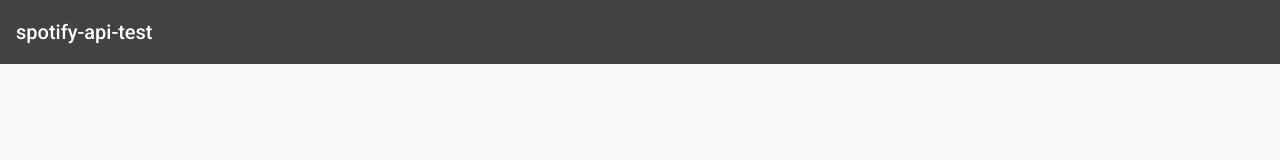
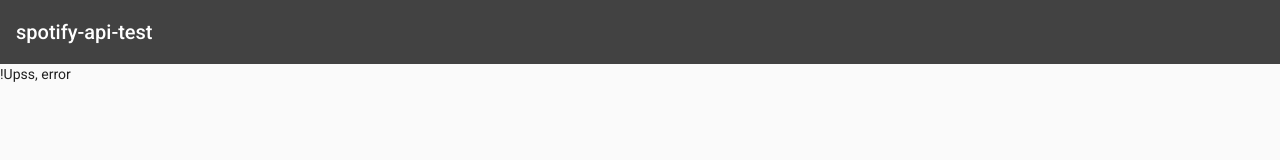
Before and after one commit to Mcs-developer/spotify-api-test, an Angular app: page /error in a window 1280 px wide. Before the commit this address led to /. Shown: the top 160 px of the page. Built offline with nearby package versions, Linux system fonts and the light colour scheme.

Commit message:
Added error component

```diff
--- a/src/app/app-routing.module.ts
+++ b/src/app/app-routing.module.ts
@@ -2,13 +2,15 @@ import { NgModule } from '@angular/core';
 import { Routes, RouterModule } from '@angular/router';
 import { LoginComponent } from './login/login.component';
 import { CallbackComponent } from './callback/callback.component';
+import { ErrorComponent } from './error/error.component';
 
 
 const routes: Routes = [
   { path: 'login', component: LoginComponent },
   { path: 'callback', component: CallbackComponent },
   { path: 'playlist', loadChildren: () => import('./playlist/playlist.module').then(m => m.PlaylistModule) },
-  { path: '', redirectTo: '/login' , pathMatch: 'full'}
+  { path: '', redirectTo: '/login' , pathMatch: 'full'},
+  { path: '**', component: ErrorComponent }
 ];
 
 @NgModule({
--- a/src/app/app.module.ts
+++ b/src/app/app.module.ts
@@ -16,13 +16,15 @@ import { CallbackComponent } from './callback/callback.component';
 import { HttpClientModule, HTTP_INTERCEPTORS } from '@angular/common/http';
 import { JwtInterceptor } from './_helpers/jwt.interceptor';
 import { ErrorInterceptor } from './_helpers/error.interceptor';
+import { ErrorComponent } from './error/error.component';
 
 
 @NgModule({
   declarations: [
     AppComponent,
     LoginComponent,
-    CallbackComponent
+    CallbackComponent,
+    ErrorComponent
   ],
   imports: [
     BrowserModule,
--- /dev/null
+++ b/src/app/error/error.component.html
@@ -0,0 +1,3 @@
+<div>
+    !Upss, error
+</div>
--- /dev/null
+++ b/src/app/error/error.component.ts
@@ -0,0 +1,15 @@
+import { Component, OnInit } from '@angular/core';
+
+@Component({
+  selector: 'app-error',
+  templateUrl: './error.component.html',
+  styleUrls: ['./error.component.scss']
+})
+export class ErrorComponent implements OnInit {
+
+  constructor() { }
+
+  ngOnInit(): void {
+  }
+
+}
```
Also changed, not shown: src/app/error/error.component.scss (added).
